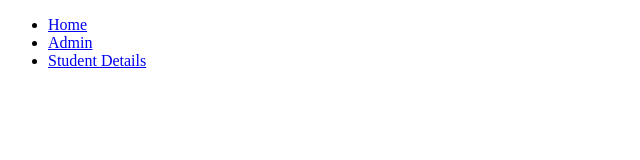
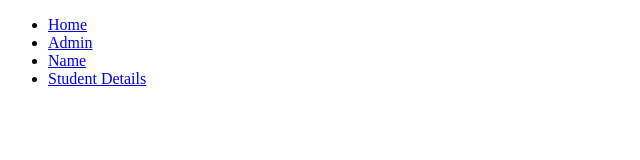
Before and after one commit to anishryadav/CloudComputing, a website: page index.html in a window 1280 px wide. Shown: the whole page, without its empty margins (0-640 px from the left). Drawn offline with Linux system fonts and the light colour scheme.

Commit message:
Update index.html

```diff
--- a/index.html
+++ b/index.html
@@ -10,7 +10,8 @@
         <ul>
             <li><a href="/">Home</a></li>
             <li><a href="/admin">Admin</a></li>
-            <li><a href="/name">Student Details</a></li>
+            <li><a href="/name">Name</a></li>
+            <li><a href="/profile">Student Details</a></li>
         </ul>
     </nav>
     </body>
```
